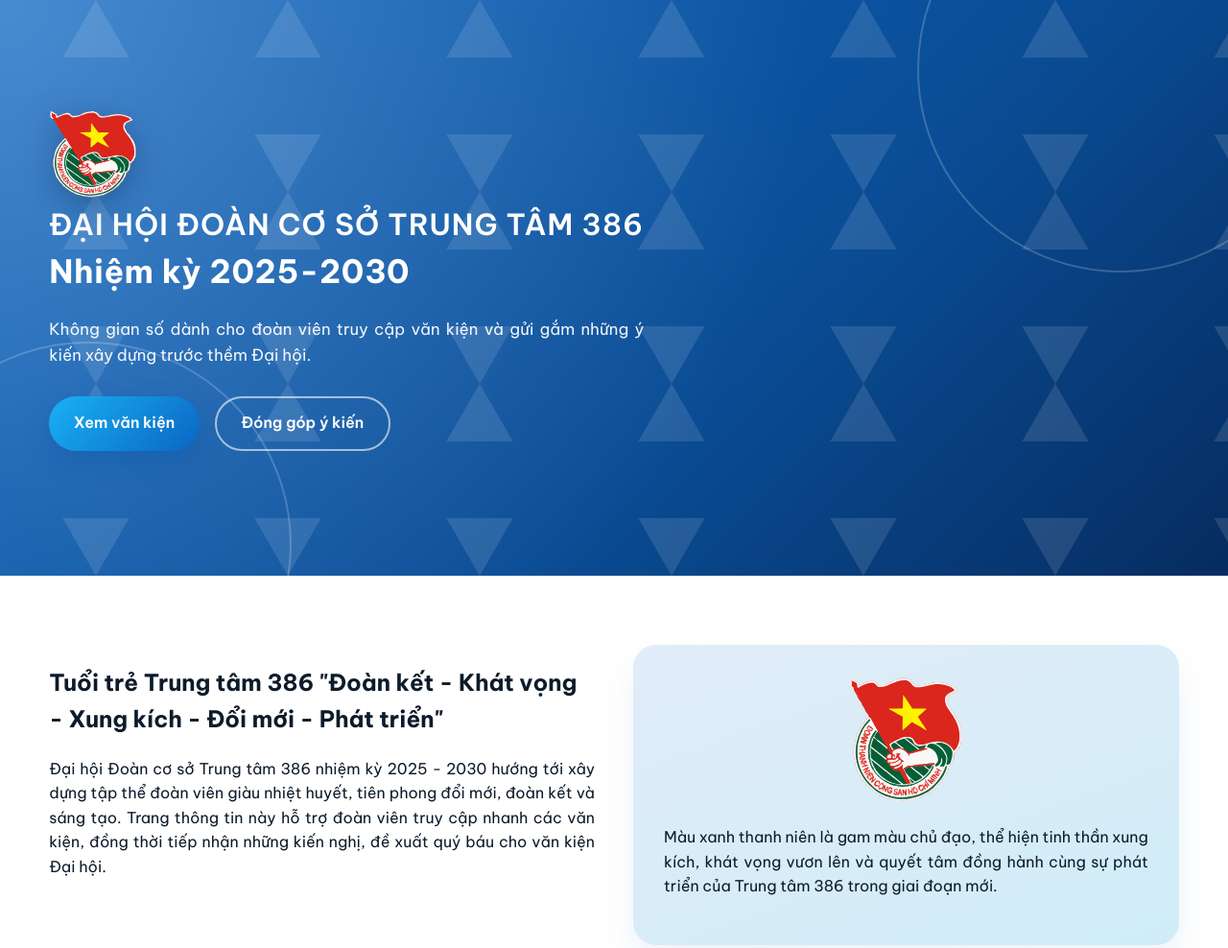
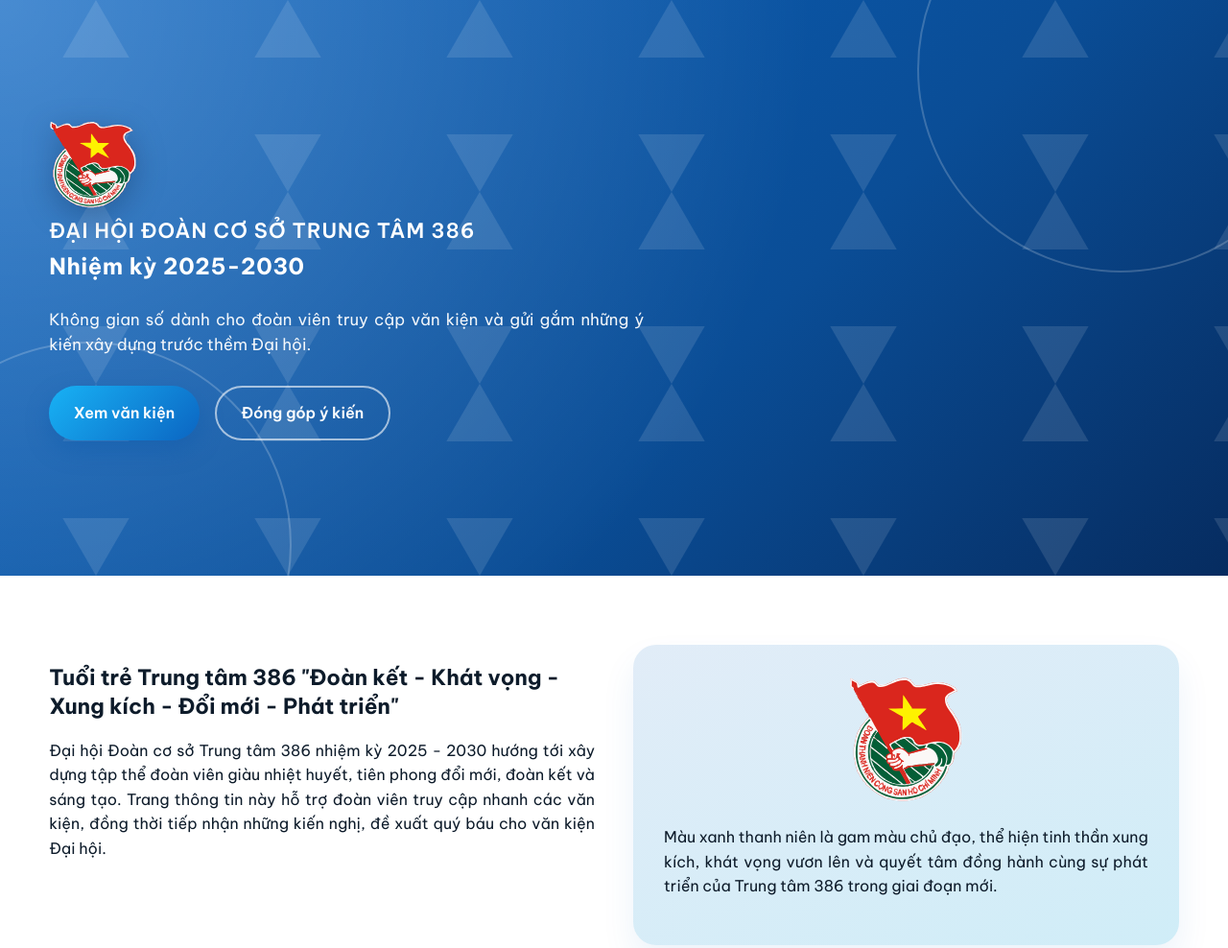
Before and after one commit to yatay1408/WebDoan, a website: page index.html in a window 1280 px wide. Shown: the top 988 px of the page at 96% size. Drawn offline with Linux system fonts and the light colour scheme; no server answers.

Commit message:
Update styles.css

```diff
--- a/styles.css
+++ b/styles.css
@@ -117,7 +117,7 @@ p {
 
 .hero__subtitle {
   margin: 0;
-  font-size: clamp(1rem, 2.8vw, 1.9rem);
+  font-size: clamp(0.84rem, 1.96vw, 1.33rem);
   font-weight: 600;
   line-height: 1.1;
   letter-spacing: 1.1px;
@@ -126,7 +126,7 @@ p {
 
 .hero__title {
   margin: 0;
-  font-size: clamp(1.35rem, 3vw, 2.1rem);
+  font-size: clamp(0.945rem, 2.1vw, 1.47rem);
   font-weight: 700;
   line-height: 1.12;
   letter-spacing: 0.6px;
@@ -246,6 +246,11 @@ p {
   gap: 2.5rem;
   grid-template-columns: repeat(auto-fit, minmax(260px, 1fr));
   align-items: start;
+}
+
+.about__motto {
+  font-size: clamp(0.98rem, 2.1vw, 1.4rem);
+  line-height: 1.35;
 }
 
 .about__highlight {
```
